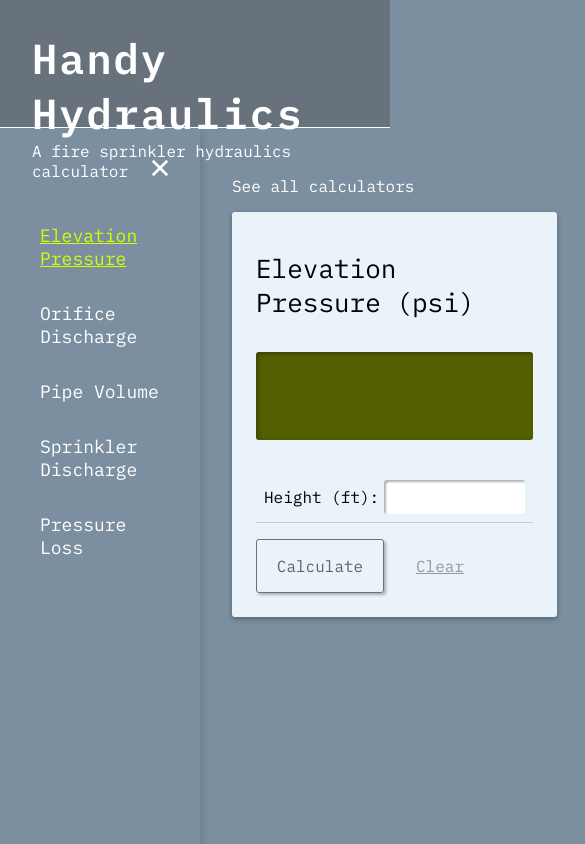
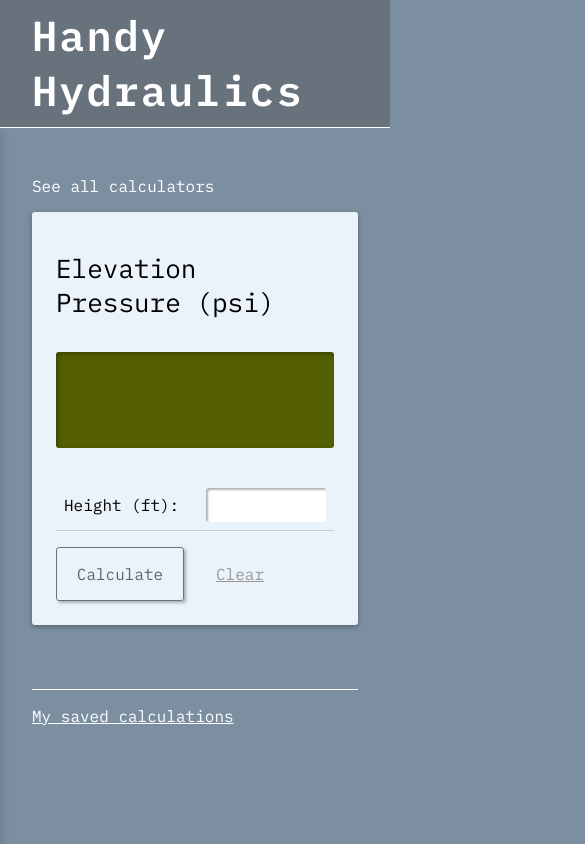
Before and after one commit to fmnitsch/handy-hydraulics-v2, a React (Create React App) app: page / in a window 390 px wide. Shown: the top 844 px of the page, 585 px wide, since content can reach past the window. Built offline with nearby package versions, Linux system fonts and the light colour scheme.

Commit message:
Fixing UI bugs and responsiveness updates

```diff
--- a/src/App.js
+++ b/src/App.js
@@ -8,7 +8,7 @@ import SavedCalcs from "./Components/saved-calcs/saved-calcs";
 function App() {
   //State
   const [calcDisplay, setCalcDisplay] = useState(null);
-  const [selector, setSelector] = useState(true);
+  const [selector, setSelector] = useState(false);
   const [savedCalcs, setSavedCalcs] = useState([]);
 
   //Refs
@@ -25,7 +25,11 @@ function App() {
     <div id="App">
       <div className="title">
         <h1>Handy Hydraulics</h1>
-        <p>A fire sprinkler hydraulics calculator</p>
+        <div className="tagline">
+          <p>
+            <i>The go-to resource for fire protection engineers</i>
+          </p>
+        </div>
       </div>
       <div className="calculators">
         <Selector
@@ -34,6 +38,7 @@ function App() {
           calcDisplay={calcDisplay}
           setCalcDisplay={setCalcDisplay}
         />
+        <div className={`calcs-wrapper ${selector ? "selector-active" : ""}`}>
           <CalcContainer
             calcDisplay={calcDisplay}
             calcScreenRef={calcScreenRef}
@@ -52,6 +57,7 @@ function App() {
           <SavedCalcs savedCalcs={savedCalcs} setSavedCalcs={setSavedCalcs} />
         </div>
       </div>
+    </div>
   );
 }
 
--- a/src/Styles/App.scss
+++ b/src/Styles/App.scss
@@ -75,6 +75,14 @@ button {
   background-color: #67727d;
   color: white;
   border-bottom: 1px solid white;
+  display: flex;
+  justify-content: space-between;
+  align-items: center;
+  .tagline {
+    text-align: right;
+    padding: 0rem 2rem;
+    width: 400px;
+  }
 }
 
 .calculators {
@@ -87,12 +95,31 @@ button {
   margin-left: 200px;
 }
 
+.calcs-wrapper {
+  display: flex;
+  transition: all 0.5s ease;
+}
+
+@media only screen and (max-width: 805px) {
+  .title {
+    .tagline {
+      display: none;
+    }
+  }
+}
+
+@media only screen and (max-width: 650px) {
+  .calcs-wrapper {
+    display: block;
+  }
+}
+
 @media only screen and (max-height: 820px) {
   .title {
     height: 5rem;
     padding: 0.6rem 2rem;
     h1 {
-      font-size: 2rem;
+      font-size: 30px;
     }
   }
 }
--- a/src/Styles/_Calculators.scss
+++ b/src/Styles/_Calculators.scss
@@ -1,6 +1,5 @@
 .calc-container {
   padding: 2rem;
-  transition: all 0.5s ease;
 
   button {
     font-size: 1rem;
@@ -19,6 +18,7 @@
   }
 
   .calculator {
+    min-width: 300px;
     border-radius: 3px;
     background-color: #ebf3fa;
     padding: 1.5rem;
@@ -34,7 +34,7 @@
       width: 100%;
       margin: 1rem auto;
       padding: 1rem;
-      min-height: 5.55rem;
+      min-height: 6rem;
       font-size: 3rem;
       border-radius: 3px;
       box-shadow: inset 2px 2px 5px rgba(0, 0, 0, 0.3);
@@ -160,7 +160,6 @@
 @media only screen and (max-width: 650px) {
   .calc-container {
     .calculator {
-      width: 325px;
       #double-calc-container {
         display: block;
       }
@@ -171,10 +170,5 @@
         border: none;
       }
     }
-    .inputs-container {
-      input {
-        width: 8.8rem;
-      }
-    }
   }
 }
--- a/src/Styles/_Saved-calcs.scss
+++ b/src/Styles/_Saved-calcs.scss
@@ -1,6 +1,6 @@
 .saved-calcs-container {
   padding: 5.3rem 0rem 0rem 2rem;
-  min-width: 450px;
+  width: 450px;
   .saved-options-wrapper {
     width: 100%;
     border-top: 1px solid white;
@@ -71,3 +71,10 @@
     }
   }
 }
+
+@media only screen and (max-width: 650px) {
+  .saved-calcs-container {
+    padding: 2rem;
+    width: 100%;
+  }
+}
--- a/src/components/calculators/calc-container.js
+++ b/src/components/calculators/calc-container.js
@@ -45,7 +45,7 @@ function CalcContainer({
   }, [calcDisplay]);
 
   return (
-    <div className={`calc-container ${selector ? "selector-active" : ""}`}>
+    <div className={`calc-container`}>
       <button className="toggle-calcs" onClick={selectorToggle}>
         See all calculators
       </button>
```
Also changed, not shown: 1 other file (tests, documents, lock files or other folders). Lines whose indentation alone changed are shown as unchanged.
